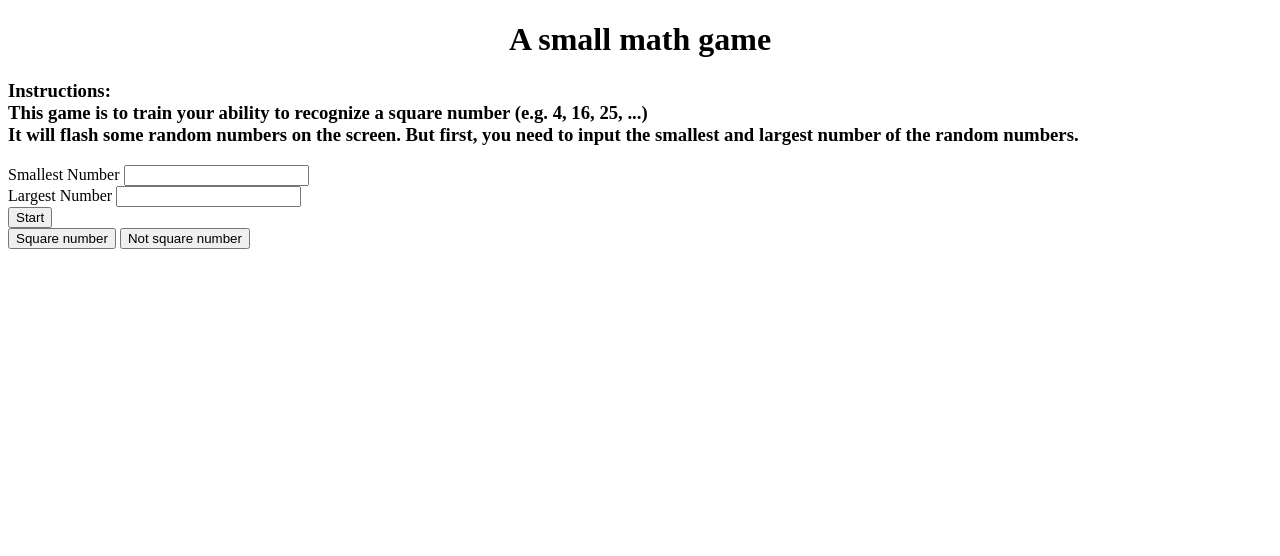
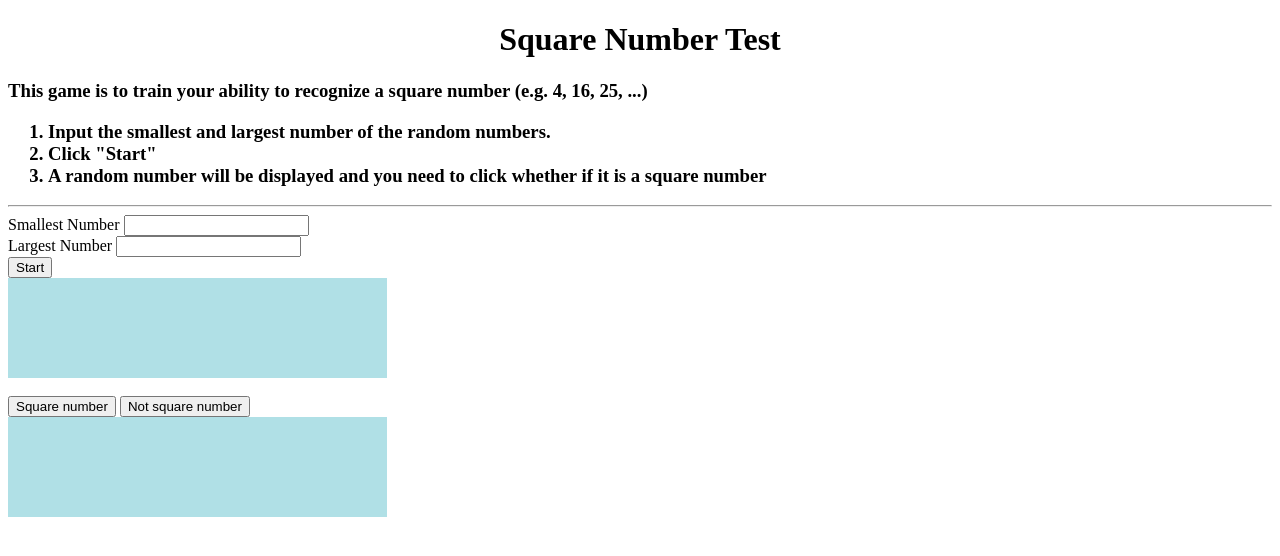
Before and after one commit to PhysicsMann/mathgame, a plain HTML site: page index.html in a window 1280 px wide. Drawn offline with Linux system fonts and the light colour scheme.

Commit message:
Update index.html

```diff
--- a/index.html
+++ b/index.html
@@ -2,18 +2,30 @@
 <html lang="en" dir="ltr">
   <head>
     <meta charset="utf-8">
-    <title>hello!</title>
+    <title>Square Number Test</title>
+    <style>
+      .back {
+        height: 100px;
+        width: 30%;
+        background-color: powderblue;
+        font-size: 30px;
+        text-align: center;
+        vertical-align: middle;
+      }
+  </style>
   </head>
   <body>
-    <h1 style="text-align:center">A small math game</h1>
+    <h1 style="text-align:center">Square Number Test</h1>
     <h3>
-      Instructions:<br>
-      This game is to train your ability to recognize a square number (e.g. 4, 16, 25, ...)<br>
-      It will flash some random numbers on the screen.
-      But first, you need to input the smallest and largest number of the random numbers.
+        This game is to train your ability to recognize a square number (e.g. 4, 16, 25, ...)
+        <ol>
+          <li>Input the smallest and largest number of the random numbers.</li>
+          <li>Click "Start"</li>
+          <li>A random number will be displayed and you need to click whether if it is a square number</li>
+        </ol>
 
     </h3>
-
+    <hr>
     <div>
       <label for="smallest">Smallest Number</label>
       <input type="number" name="smallest" id="smallest" min="0" required>
@@ -25,14 +37,13 @@
     <div>
       <button id="start">Start</button>
     </div>
-    <div id="display1">
-
+    <div id="display1" class="back">
     </div>
+    <br>
     <button id="yes">Square number</button>
     <button id="no">Not square number</button>
-    <div id="display2">
-
-    </div>
+    <br>
+    <div id="result" class="back"></div>
     <script src="main.js"></script>
   </body>
 
```
